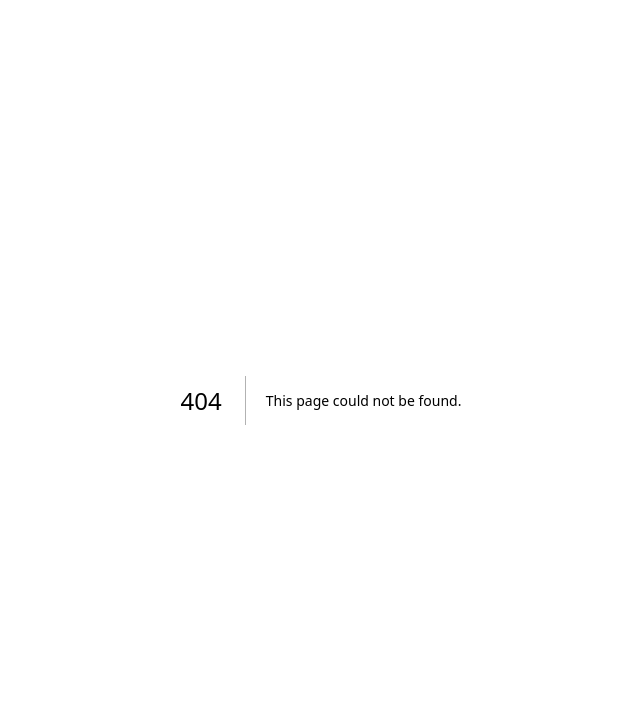
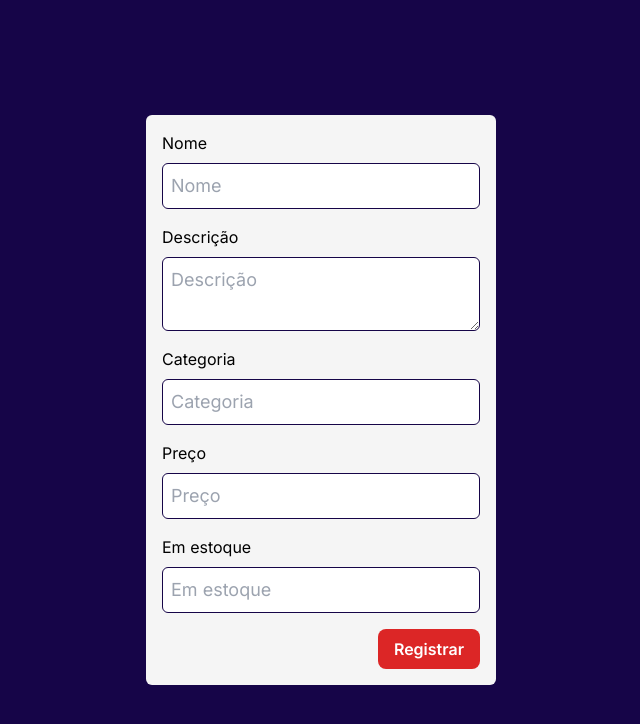
Before and after one commit to GuiOrlandin/desafio-parte-2, a Next.js app: page /itemRegister in a window 1280 px wide. Before the commit this address had no page. Shown: the top 724 px of the page, without its empty margins (319-959 px from the left). Built offline with nearby package versions, Linux system fonts and the light colour scheme.

Commit message:
pagina de listar itens implementada  com estilização e interação com o endpoint de criar produtos implementado

```diff
--- a/src/app/components/topBar.tsx
+++ b/src/app/components/topBar.tsx
@@ -1,3 +1,9 @@
+import { useEffect, useState } from "react";
+import { useRouter } from "next/navigation";
+
+import { emailStore } from "@/store/emailStore";
+import { tokenStore } from "@/store/tokenStore";
+
 import LoginDialog from "./loginModal";
 import RegisterDialog from "./registerModal";
 
@@ -6,9 +12,60 @@ interface TopBarProps {
 }
 
 export default function TopBar({ page }: TopBarProps) {
+  const router = useRouter();
+  const [userAuthenticated, setUserAuthenticated] = useState(Boolean);
+  const setEmail = emailStore((state) => state.setEmail);
+  const removeEmail = emailStore((state) => state.removeEmail);
+  const email = emailStore((state) => state.email);
+  const setToken = tokenStore((state) => state.setToken);
+  const removeToken = tokenStore((state) => state.removeToken);
+  const token = tokenStore((state) => state.token);
+
+  useEffect(() => {
+    if (typeof window !== "undefined") {
+      const storedToken = localStorage.getItem("storeToken");
+      const storedEmail = localStorage.getItem("storeEmail");
+
+      if (storedToken && storedEmail) {
+        setEmail(storedEmail);
+        setToken(storedToken);
+        setUserAuthenticated(true);
+      } else if (email && token) {
+        setUserAuthenticated(true);
+      }
+    }
+  }, [email, token]);
+
+  function handleLogout() {
+    setUserAuthenticated(false);
+    localStorage.removeItem("storeToken");
+    localStorage.removeItem("storeEmail");
+    removeToken();
+    removeEmail();
+  }
+
+  function handleRedirect(page: string) {
+    router.push(page);
+  }
+
   return (
     <div>
-      {page === "home" && (
+      {page === "home" && userAuthenticated ? (
+        <div className="flex gap-2 justify-end p-5">
+          <button
+            onClick={() => handleRedirect("itemRegister")}
+            className="flex px-4 py-2 bg-red-600 text-white font-semibold rounded-lg focus:outline-none focus:ring-2 focus:ring-red-500 focus:ring-opacity-50 hover:bg-red-700"
+          >
+            Listar Item
+          </button>
+          <button
+            onClick={() => handleLogout()}
+            className="flex px-4 py-2 bg-red-600 text-white font-semibold rounded-lg focus:outline-none focus:ring-2 focus:ring-red-500 focus:ring-opacity-50 hover:bg-red-700"
+          >
+            Sair
+          </button>
+        </div>
+      ) : (
         <div className="flex gap-2 justify-end p-5">
           <LoginDialog />
           <RegisterDialog />
--- /dev/null
+++ b/src/app/itemRegister/page.tsx
@@ -0,0 +1,98 @@
+"use client";
+
+import { ChangeEvent, useEffect, useState } from "react";
+
+import {
+  ProductRegisterDetails,
+  useProductRegisterMutate,
+} from "@/hooks/productRegisterHook";
+import { useRouter } from "next/navigation";
+
+export default function ItemRegister() {
+  const router = useRouter();
+
+  const [productDetails, SetProductDetails] =
+    useState<ProductRegisterDetails>();
+  const { mutate, isSuccess } = useProductRegisterMutate();
+
+  function handleSetProductDetails(
+    event: ChangeEvent<HTMLInputElement | HTMLTextAreaElement>,
+    inputTitle: string
+  ) {
+    const { value, type } = event.target;
+    SetProductDetails((prevDetails) => ({
+      ...prevDetails!,
+      [inputTitle]: type === "number" ? parseFloat(value) : value,
+    }));
+  }
+
+  function handleProductRegister(productDetails: ProductRegisterDetails) {
+    mutate(productDetails);
+  }
+
+  useEffect(() => {
+    if (isSuccess) {
+      router.push("/");
+    }
+  }, [isSuccess]);
+
+  return (
+    <div className="bg-[#160548] h-screen flex justify-center items-center">
+      <div className="bg-[#F5F5F5] w-[350px] h-auto p-4 rounded-md flex flex-col justify-around space-y-4">
+        <div className="flex flex-col">
+          <span>Nome</span>
+          <input
+            type="text"
+            className="text-lg cursor-pointer border border-[#160548] mt-2 p-2 rounded-md"
+            placeholder="Nome"
+            onChange={(value) => handleSetProductDetails(value, "name")}
+          />
+        </div>
+        <div className="flex flex-col">
+          <span>Descrição</span>
+          <textarea
+            className="text-lg cursor-pointer border border-[#160548] mt-2 p-2 rounded-md"
+            placeholder="Descrição"
+            onChange={(value) => handleSetProductDetails(value, "description")}
+          />
+        </div>
+        <div className="flex flex-col">
+          <span>Categoria</span>
+          <input
+            className="text-lg cursor-pointer border border-[#160548] mt-2 p-2 rounded-md"
+            placeholder="Categoria"
+            onChange={(value) => handleSetProductDetails(value, "category")}
+          />
+        </div>
+        <div className="flex flex-col">
+          <span>Preço</span>
+          <input
+            type="number"
+            className="text-lg cursor-pointer border border-[#160548] mt-2 p-2 rounded-md"
+            placeholder="Preço"
+            min="0"
+            onChange={(value) => handleSetProductDetails(value, "price")}
+          />
+        </div>
+        <div className="flex flex-col">
+          <span>Em estoque</span>
+          <input
+            type="number"
+            className="text-lg cursor-pointer border border-[#160548] mt-2 p-2 rounded-md"
+            placeholder="Em estoque"
+            min="0"
+            onChange={(value) => handleSetProductDetails(value, "stock")}
+          />
+        </div>
+        <div className="flex justify-end">
+          <button
+            onClick={() => handleProductRegister(productDetails!)}
+            className="px-4 py-2 bg-red-600 text-white font-semibold rounded-lg focus:outline-none focus:ring-2 focus:ring-red-500 focus:ring-opacity-50 hover:bg-red-700"
+          >
+            Registrar
+          </button>
+        </div>
+      </div>
+    </div>
+  );
+}
--- /dev/null
+++ b/src/hooks/productRegisterHook.ts
@@ -0,0 +1,48 @@
+import axios from "axios";
+import { useMutation } from "@tanstack/react-query";
+import { tokenStore } from "../store/tokenStore";
+
+export interface ProductRegisterDetails {
+  description: string;
+  name: string;
+  category: string;
+  price: number;
+  stock: number;
+}
+
+async function postData(data: ProductRegisterDetails, authToken: string) {
+  try {
+    if (authToken) {
+      const config = {
+        headers: {
+          Authorization: `Bearer ${authToken}`,
+        },
+      };
+      const response = await axios.post(
+        "http://localhost:3333/products",
+        data,
+        config
+      );
+      return response;
+    }
+  } catch (error) {
+    console.error("Error:", error);
+  }
+}
+
+export function useProductRegisterMutate() {
+  const setToken = tokenStore((state) => state.setToken);
+  const authToken = tokenStore((state) => state.token);
+
+  if (typeof window !== "undefined") {
+    const storageToken = localStorage.getItem("storeToken");
+    if (storageToken) {
+      setToken(storageToken);
+    }
+  }
+
+  const mutate = useMutation({
+    mutationFn: (data: ProductRegisterDetails) => postData(data, authToken),
+  });
+  return mutate;
+}
```
Also changed, not shown: src/hooks/userRegisterHook.ts (+4 -26 lines).
